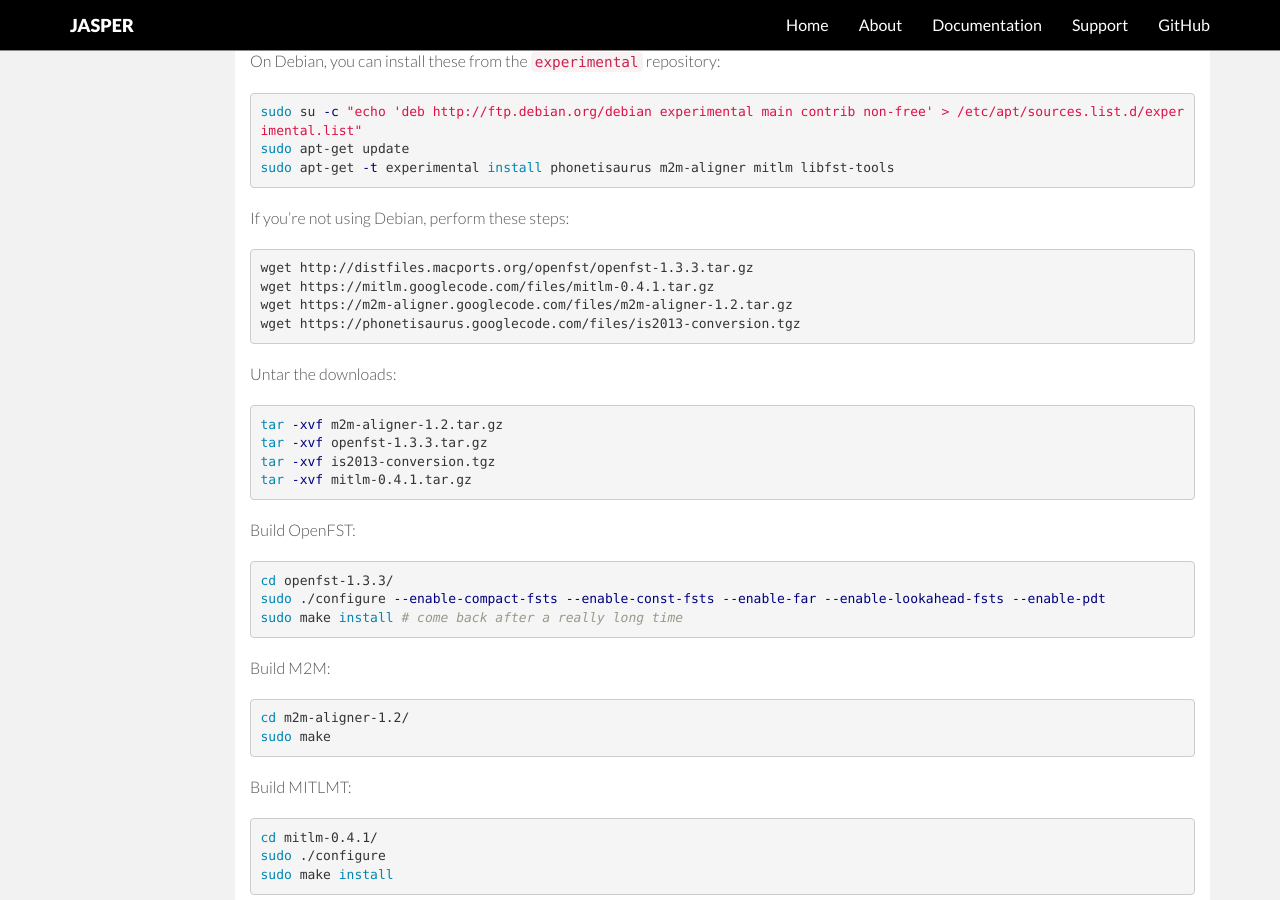
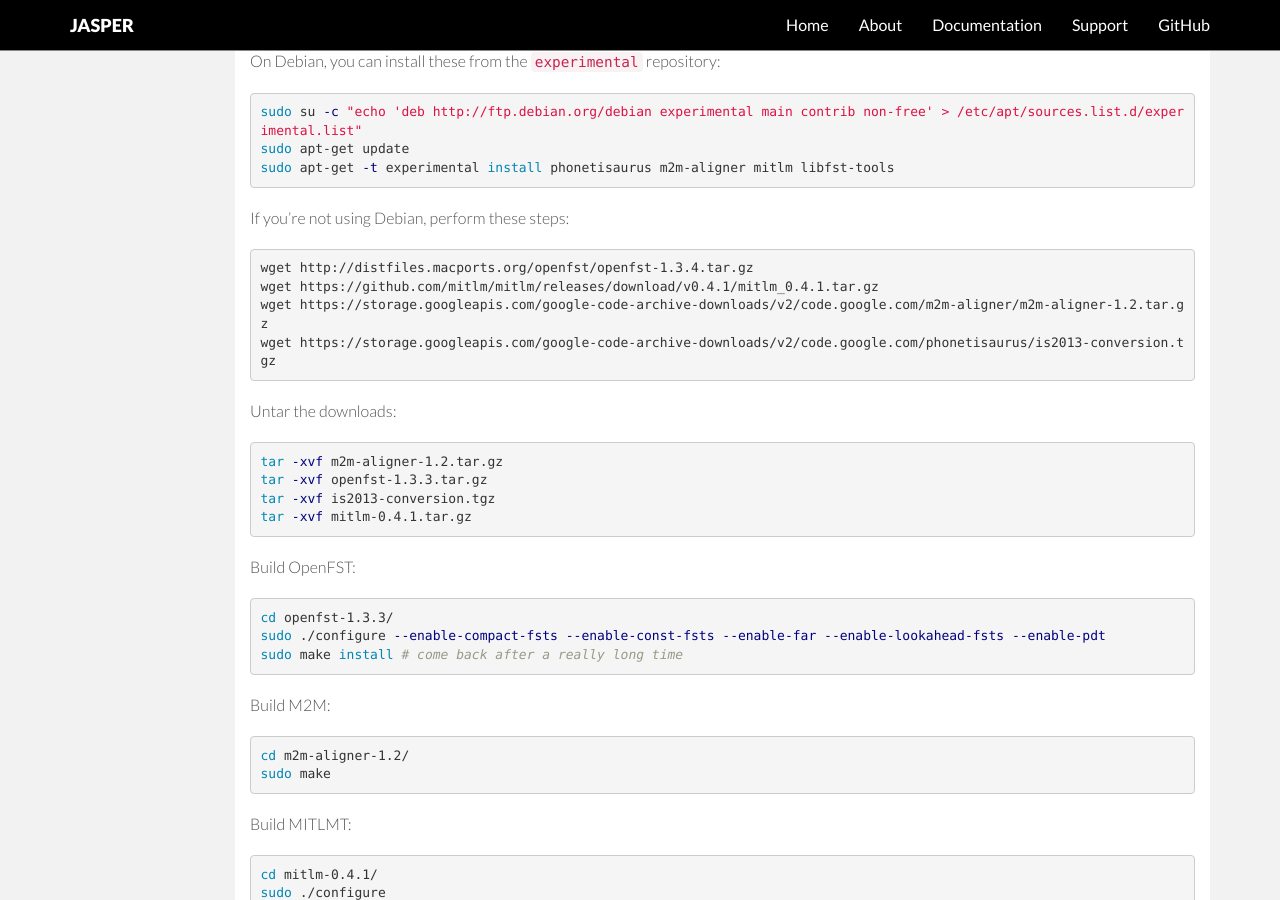
Before and after one commit to jasperproject/jasperproject.github.io, a Jekyll site: the page built from documentation/installation/index.md, in a window 1280 px wide and 900 px high, scrolled down 5022 px. Built offline with Jekyll 4.4.1, drawn with Linux system fonts in a browser that asks for light colours; nearby versions of some CDN libraries; some of the changed lines change nothing that is shown.

Commit message:
Updating "Installing Phonetisaurus, m2m-aligner and MITLM"
Updating tarball addresses in wget commands
note: openfst-1.3.3.tar.gz is no longer available - updating to openfst-1.3.4.tar.gz

```diff
--- a/documentation/installation/index.md
+++ b/documentation/installation/index.md
@@ -249,10 +249,10 @@ sudo apt-get -t experimental install phonetisaurus m2m-aligner mitlm libfst-tool
 If you're not using Debian, perform these steps:
 
 {% highlight bash %}
-wget http://distfiles.macports.org/openfst/openfst-1.3.3.tar.gz
-wget https://mitlm.googlecode.com/files/mitlm-0.4.1.tar.gz
-wget https://m2m-aligner.googlecode.com/files/m2m-aligner-1.2.tar.gz
-wget https://phonetisaurus.googlecode.com/files/is2013-conversion.tgz
+wget http://distfiles.macports.org/openfst/openfst-1.3.4.tar.gz
+wget https://github.com/mitlm/mitlm/releases/download/v0.4.1/mitlm_0.4.1.tar.gz
+wget https://storage.googleapis.com/google-code-archive-downloads/v2/code.google.com/m2m-aligner/m2m-aligner-1.2.tar.gz
+wget https://storage.googleapis.com/google-code-archive-downloads/v2/code.google.com/phonetisaurus/is2013-conversion.tgz
 {% endhighlight %}
 
 Untar the downloads:
```
